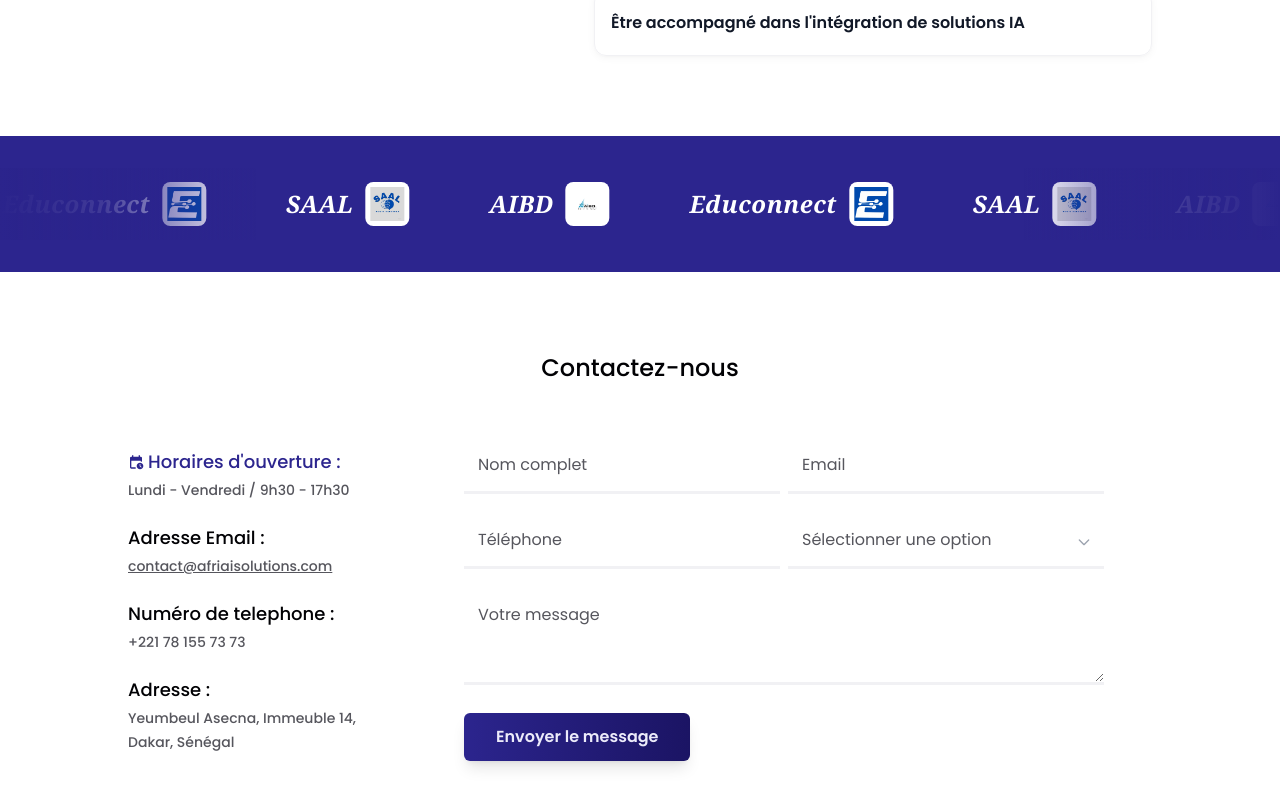
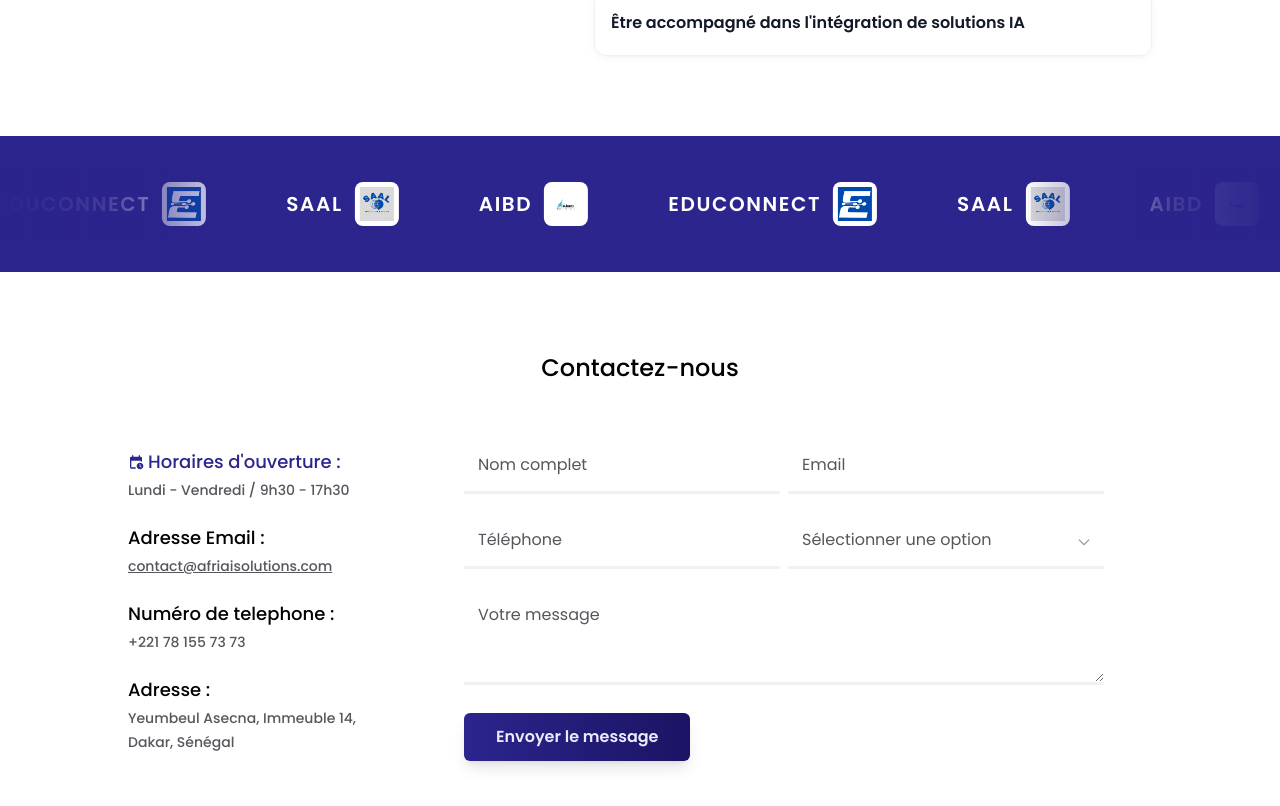
Before and after one commit to SaidouJalloh/afriAi-solutions, a Next.js app: page / in a window 1280 px wide. Shown: the part 5611-6417 px from the top of the page. Built offline with nearby package versions, Linux system fonts and the light colour scheme.

Commit message:
adaption de police de partners avec le reste du site

```diff
--- a/src/components/partners/partners.module.scss
+++ b/src/components/partners/partners.module.scss
@@ -265,6 +265,107 @@
 
 
 
+// partners.module.scss police sherif
+
+
+// .section {
+//     @apply mt-20 w-full bg-primary py-8;
+// }
+
+// .content {
+//     @apply relative max-w-[90rem] mx-auto overflow-hidden;
+// }
+
+// .logosContainer {
+//     @apply flex w-full;
+// }
+
+// .logosRow {
+//     @apply flex w-max justify-start items-center flex-shrink-0 transform animate-[slideX_20s_linear_infinite];
+//     height: 72px;
+// }
+
+// // ─── Item ─────────────────────────────────────────────────────────────────────
+
+// .logoItem {
+//     @apply mx-10 flex items-center;
+// }
+
+// .link {
+//     @apply flex items-center;
+// }
+
+// // ─── Nom + badge icône (AIBD, Educonnect, SAAL) ──────────────────────────────
+
+// .partnerWithIcon {
+//     @apply flex items-center gap-3;
+// }
+
+// .partnerName {
+//     color: #ffffff;
+//     font-family: 'Playfair Display', 'Georgia', serif;
+//     font-size: 1.5rem;
+//     font-weight: 700;
+//     font-style: italic;
+//     letter-spacing: 0.02em;
+//     line-height: 1;
+//     white-space: nowrap;
+//     text-transform: capitalize;
+// }
+
+// // ─── Badge blanc pour les logos PNG/JPEG ─────────────────────────────────────
+
+// .imgBadge {
+//     @apply flex items-center justify-center bg-white rounded-lg;
+//     width: 44px;
+//     height: 44px;
+//     padding: 5px;
+//     flex-shrink: 0;
+// }
+
+// .image {
+//     @apply object-contain w-full h-full;
+//     transition: transform 0.3s ease;
+
+//     &:hover {
+//         transform: scale(1.08);
+//     }
+// }
+
+// // ─── Overlays dégradés ────────────────────────────────────────────────────────
+
+// .overlayContainer {
+//     @apply absolute w-full h-full top-0 left-0 z-20 pointer-events-none;
+// }
+
+// .overlayRight {
+//     @apply w-1/5 absolute top-0 h-full right-0;
+//     background: linear-gradient(to right,
+//             rgba(43, 36, 140, 0) 0%,
+//             rgba(43, 36, 140, 0.9) 60%,
+//             rgba(43, 36, 140, 1) 100%);
+// }
+
+// .overlayLeft {
+//     @apply w-1/5 absolute top-0 h-full left-0;
+//     background: linear-gradient(to left,
+//             rgba(43, 36, 140, 0) 0%,
+//             rgba(43, 36, 140, 0.9) 60%,
+//             rgba(43, 36, 140, 1) 100%);
+// }
+
+// // ─── Animation ───────────────────────────────────────────────────────────────
+
+// @keyframes slideX {
+//     0% {
+//         transform: translateX(0);
+//     }
+
+//     100% {
+//         transform: translateX(-100%);
+//     }
+// }
+
 // partners.module.scss
 
 .section {
@@ -302,14 +403,13 @@
 
 .partnerName {
     color: #ffffff;
-    font-family: 'Playfair Display', 'Georgia', serif;
-    font-size: 1.5rem;
-    font-weight: 700;
-    font-style: italic;
-    letter-spacing: 0.02em;
+    font-family: var(--font-poppins), 'Segoe UI', sans-serif;
+    font-size: 1.25rem;
+    font-weight: 600;
+    letter-spacing: 0.08em;
     line-height: 1;
     white-space: nowrap;
-    text-transform: capitalize;
+    text-transform: uppercase;
 }
 
 // ─── Badge blanc pour les logos PNG/JPEG ─────────────────────────────────────
```
